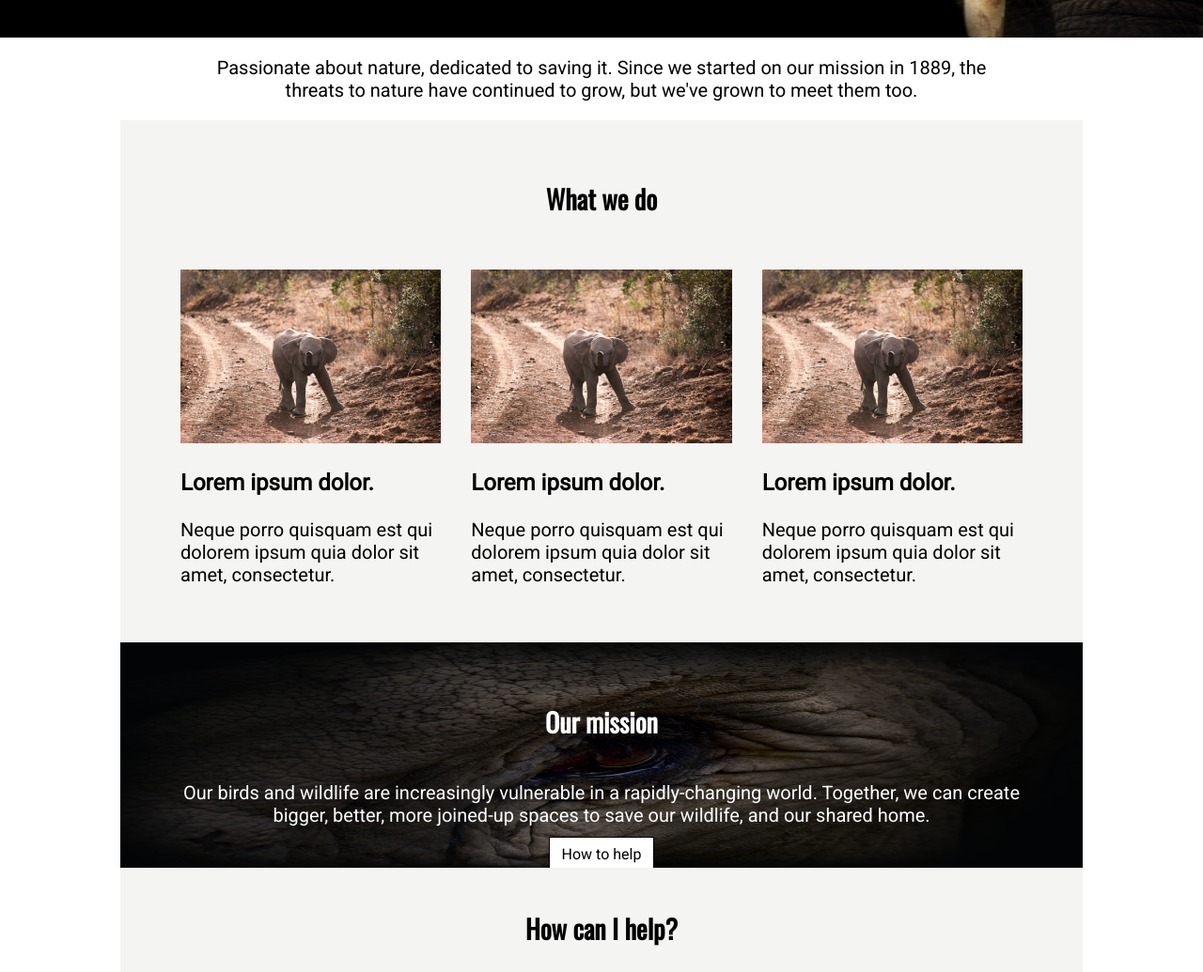
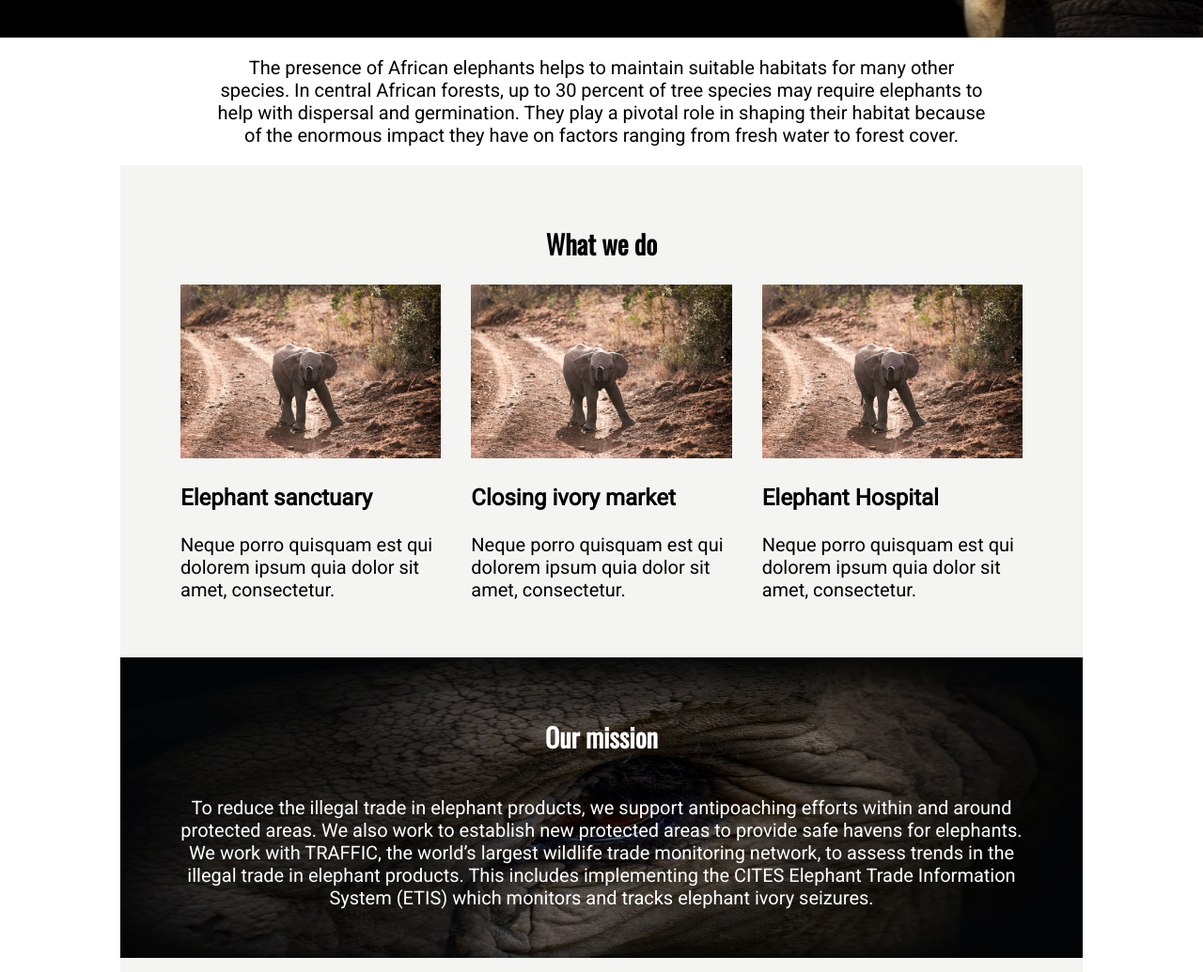
Before and after one commit to scottajames/WebJam, a plain HTML site: page index.html in a window 1280 px wide. Shown: the part 440-1475 px from the top of the page at 94% size. Drawn offline with nearby package versions, Linux system fonts and the light colour scheme.

Commit message:
Add files via upload

```diff
--- a/index.html
+++ b/index.html
@@ -25,19 +25,19 @@
 	<div class="container">
   <div id="about">
     <div class="aboutText">
-    	<p>Passionate about nature, dedicated to saving it. Since we started on our mission in 1889, the threats to nature have continued to grow, but we've grown to meet them too.</p>
+    	<p>The presence of African elephants helps to maintain suitable habitats for many other species. In central African forests, up to 30 percent of tree species may require elephants to help with dispersal and germination. They play a pivotal role in shaping their habitat because of the enormous impact they have on factors ranging from fresh water to forest cover.</p>
     </div>
   </div>
   <div id="wwd">
   	<div class="wwdTitle"><h2>What we do</h2></div>
-  	<div class="wwd1"><img src="elephant_2.jpg"><h3>Lorem ipsum dolor.</h3><p>Neque porro quisquam est qui dolorem ipsum quia dolor sit amet, consectetur.</p></div>
-  	<div class="wwd2"><img src="elephant_2.jpg"><h3>Lorem ipsum dolor.</h3><p>Neque porro quisquam est qui dolorem ipsum quia dolor sit amet, consectetur.</p></div>
-  	<div class="wwd3"><img src="elephant_2.jpg"><h3>Lorem ipsum dolor.</h3><p>Neque porro quisquam est qui dolorem ipsum quia dolor sit amet, consectetur.</p></div>
+  	<div class="wwd1"><img src="elephant_2.jpg"><h3>Elephant sanctuary</h3><p>Neque porro quisquam est qui dolorem ipsum quia dolor sit amet, consectetur.</p></div>
+  	<div class="wwd2"><img src="elephant_2.jpg"><h3>Closing ivory market</h3><p>Neque porro quisquam est qui dolorem ipsum quia dolor sit amet, consectetur.</p></div>
+  	<div class="wwd3"><img src="elephant_2.jpg"><h3>Elephant Hospital</h3><p>Neque porro quisquam est qui dolorem ipsum quia dolor sit amet, consectetur.</p></div>
   </div>
   <div class="mission">
   	<div class="missionTitle"><h2>Our mission</h2></div>
-  	<div class="missionText"><p>Our birds and wildlife are increasingly vulnerable in a rapidly-changing world. Together, we can create bigger, better, more joined-up spaces to save our wildlife, and our shared home.</p></div>
-  	<div class="missionButton"><a href="#">How to help</a></div>
+  	<div class="missionText"><p>To reduce the illegal trade in elephant products, we support antipoaching efforts within and around protected areas. We also work to establish new protected areas to provide safe havens for elephants. We work with TRAFFIC, the world’s largest wildlife trade monitoring network, to assess trends in the illegal trade in elephant products. This includes implementing the CITES Elephant Trade Information System (ETIS) which monitors and tracks elephant ivory seizures.
+    </p></div>
   </div>
   <div id="help">
   	<div class="helpTitle"><h2>How can I help?</h2></div>
--- a/style.css
+++ b/style.css
@@ -83,7 +83,7 @@ header h1 {
 	margin: auto;
 	display:  grid;
   grid-template-columns: 1fr 1fr 1fr;
-  grid-template-rows: 0.25fr 0fr 0fr 0fr 0fr 0fr;
+  grid-template-rows: auto auto 40vh auto 40vh auto;
   grid-auto-rows: 1fr;
   gap: 0px 0px;
   grid-auto-flow: row;
@@ -115,7 +115,7 @@ header h1 {
 	display: grid;
   grid-template-columns: 1fr 1fr 1fr;
   grid-template-rows: 1fr;
-  grid-gap: 2.5vw;
+  grid-gap: 0vh 2.5vw;
   grid-template-areas:
     "wwdTitle wwdTitle wwdTitle"
     "wwd1 wwd2 wwd3";
@@ -140,21 +140,20 @@ header h1 {
 }
 .mission {
 	display: grid;
+	color:  white;
+	margin: auto;
 	text-align: center;
-	color:  white;
 	padding:  5vh 5vw;
-	height: 20vh;
 	background-image: url(elephant3.jpg);
 	background-position: center;
 	background-size:  100% 100%;
 	background-repeat: no-repeat;
-  grid-template-columns: 1fr 1fr 1fr;
-  grid-template-rows: 1fr;
+  grid-template-columns: 1fr 1fr;
+  grid-template-rows: auto;
   gap: 0vh 0vw;
   grid-template-areas:
     "missionTitle missionTitle missionTitle"
-    "missionText missionText missionText"
-    "missionButton missionButton missionButton";
+    "missionText missionText missionText";
   grid-area: mission;
 }
 .missionTitle {
@@ -162,19 +161,6 @@ header h1 {
 }
 .missionText {
 	grid-area: missionText;
-}
-.missionButton {
-	grid-area: missionButton;
-}
-.missionButton a {
-	background:  white;
-	color:  black;
-	border:  1px solid black;
-	padding:  1vh 1vw;
-}
-.missionButton a:hover {
-	background:  grey;
-	transition: 0.3s;
 }
 #help {
 	padding:  2.5vh 5vw;
@@ -220,18 +206,17 @@ header h1 {
   cursor: pointer;
 }
 .Game {
-	height: 20vh;
-	max-width:  1024px;
 	display: grid;
+	color:  white;
+	margin: auto;
 	text-align: center;
-	color:  white;
 	padding:  5vh 5vw;
 	background-image: url(elephant3.jpg);
 	background-position: center;
 	background-size:  100% 100%;
 	background-repeat: no-repeat;
   grid-template-columns: 1fr 1fr 1fr;
-  grid-template-rows: 1fr;
+  grid-template-rows: auto;
   gap: 0vh 0vw;
   grid-template-areas:
     "GameTitle GameTitle GameTitle"
```
